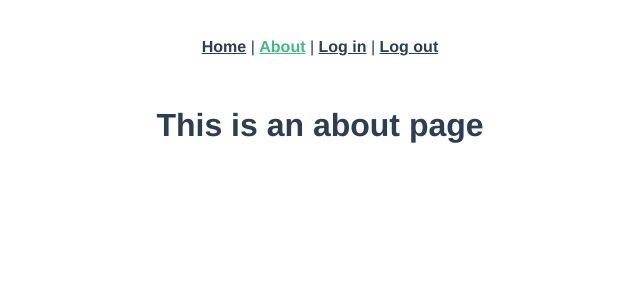
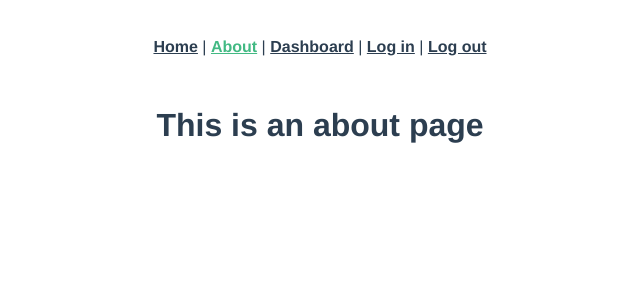
Before and after one commit to bmelton/vue-firebase-auth-starter, a Vue app: page /about in a window 1280 px wide. Shown: the top 300 px of the page, without its empty margins (320-960 px from the left). Built offline with nearby package versions, Linux system fonts and the light colour scheme; no server answers.

Commit message:
Added dummy link to dashboard to test protected routes.

```diff
--- a/src/App.vue
+++ b/src/App.vue
@@ -3,6 +3,7 @@
     <div id="nav">
       <router-link to="/">Home</router-link> |
       <router-link to="/about">About</router-link> |
+      <router-link to="/dashboard">Dashboard</router-link> |
       <router-link to="/login">Log in</router-link> |
       <router-link to="/logout">Log out</router-link>
     </div>
```
